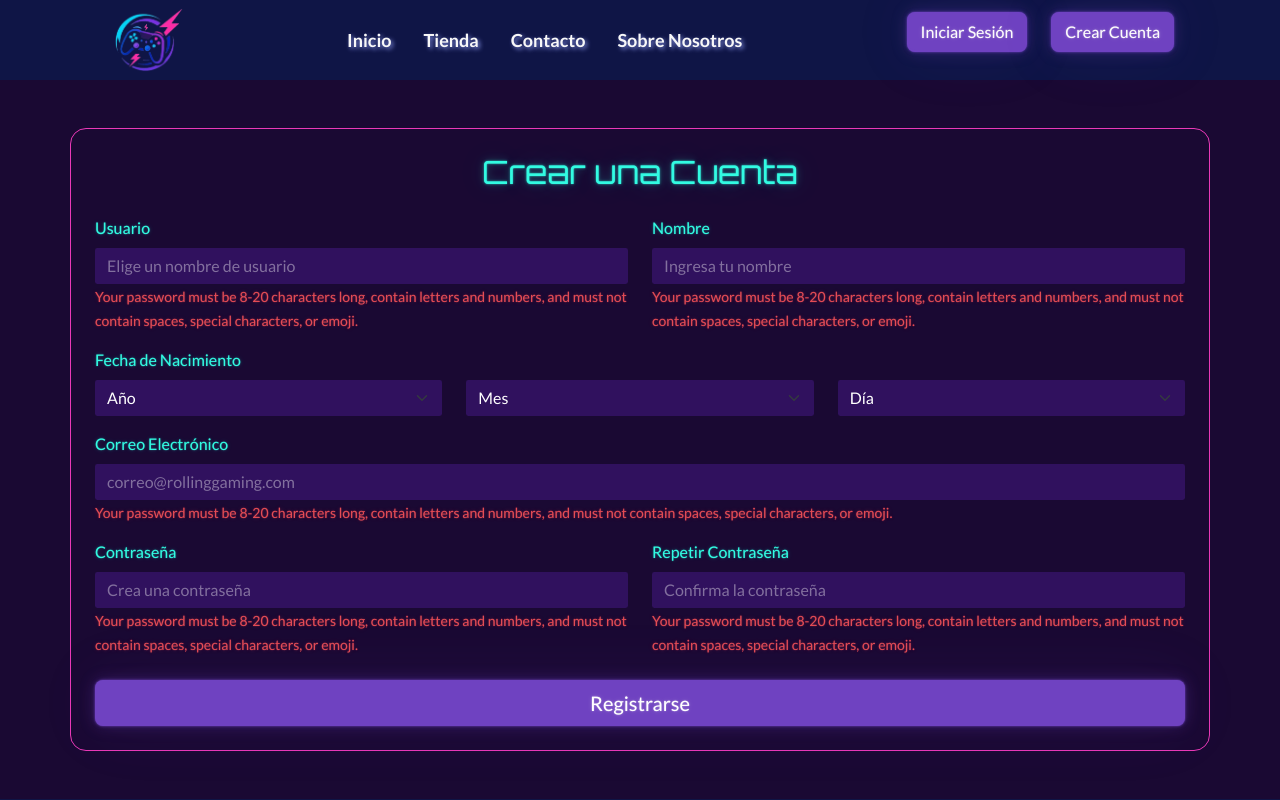
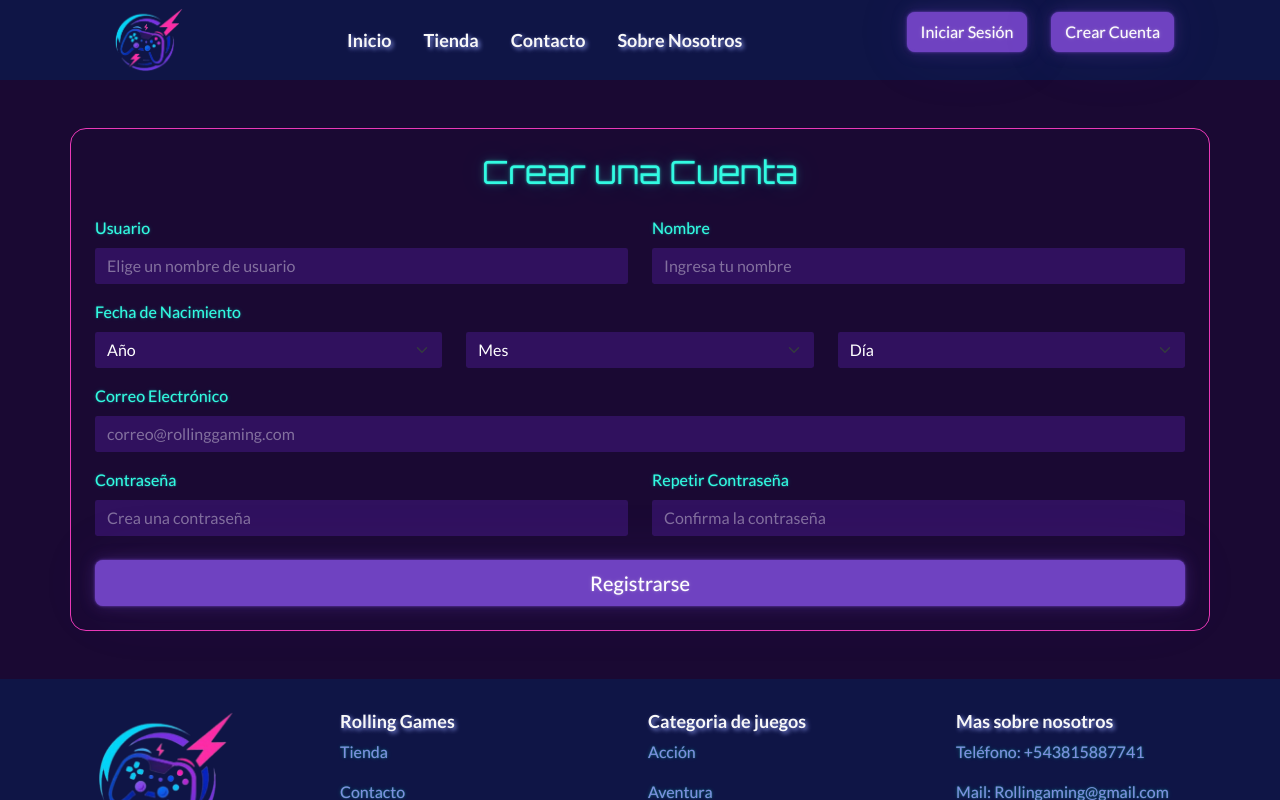
Before and after one commit to nachodev2/rollingGaming, a React (Vite) app: page /registro in a window 1280 px wide. Shown: the top 800 px of the page. Built offline with nearby package versions, Linux system fonts and the light colour scheme.

Commit message:
se agrego validaciones al formulario de registro

```diff
--- a/src/components/pages/login-registro/Registro.jsx
+++ b/src/components/pages/login-registro/Registro.jsx
@@ -1,6 +1,14 @@
 import { Form, Row, Col, Button, Container } from "react-bootstrap";
+import { useForm } from "react-hook-form";
 
 const Registro = () => {
+  const {
+    register,
+    handleSubmit,
+    watch,
+    formState: { errors },
+  } = useForm();
+  const password = watch("Contrasenia");
   return (
     <Container className="my-5 px-4 border border-1 rounded-4 border-secondary">
       <h2 className="text-center my-4">Crear una Cuenta</h2>
@@ -11,14 +19,20 @@ const Registro = () => {
             <Form.Control
               type="text"
               placeholder="Elige un nombre de usuario"
-              required
-              minLength={5}
-              maxLength={15}
+              {...register("usuario", {
+                required: "El nombre de usuario es obligatorio",
+                minLength: {
+                  value: 5,
+                  message: "El nombre de usuario debe tener al menos 5 caracteres",
+                },
+                maxLength: {
+                  value: 30,
+                  message: "El nombre de usuario no puede exceder los 30 caracteres",
+                },
+              })}
             />
             <Form.Text id="formTextUsuario" className="text-danger">
-              Your password must be 8-20 characters long, contain letters and
-              numbers, and must not contain spaces, special characters, or
-              emoji.
+              {errors.usuario?.message}
             </Form.Text>
           </Form.Group>
 
@@ -27,14 +41,20 @@ const Registro = () => {
             <Form.Control
               type="text"
               placeholder="Ingresa tu nombre"
-              required
-              minLength={5}
-              maxLength={25}
+              {...register("nombre", {
+                required: "El nombre es obligatorio",
+                minLength: {
+                  value: 2,
+                  message: "El nombre debe tener al menos 2 caracteres",
+                },
+                maxLength: {
+                  value: 50,
+                  message: "El nombre no puede exceder los 50 caracteres",
+                },
+              })}
             />
             <Form.Text id="formTextNombre" className="text-danger">
-              Your password must be 8-20 characters long, contain letters and
-              numbers, and must not contain spaces, special characters, or
-              emoji.
+              {errors.nombre?.message}
             </Form.Text>
           </Form.Group>
         </Row>
@@ -169,30 +189,33 @@ const Registro = () => {
           <Form.Control
             type="email"
             placeholder="correo@rollinggaming.com"
-            required
-            minLength={5}
-            maxLength={25}
+            {...register("correo", {
+              required: "El correo electrónico es obligatorio",
+              pattern: {
+                value: /^[a-z0-9!#$%&'*+/=?^_`{|}~-]+(?:\.[a-z0-9!#$%&'*+/=?^_`{|}~-]+)*@(?:[a-z0-9](?:[a-z0-9-]*[a-z0-9])?\.)+[a-z0-9](?:[a-z0-9-]*[a-z0-9])?$/,
+                message: "Formato de correo electrónico inválido",
+              },
+            })}
           />
           <Form.Text id="formTextCorreo" className="text-danger">
-            Your password must be 8-20 characters long, contain letters and
-            numbers, and must not contain spaces, special characters, or emoji.
+            {errors.correo?.message}
           </Form.Text>
         </Form.Group>
 
         <Row className="mb-3">
-          <Form.Group as={Col} md="6" controlId="formContrasenia" >
+          <Form.Group as={Col} md="6" controlId="formContrasenia">
             <Form.Label>Contraseña</Form.Label>
             <Form.Control
               type="password"
               placeholder="Crea una contraseña"
-              required
-              minLength={5}
-              maxLength={25}
+              {...register("Contrasenia", {
+              required: "El Contraseña es obligatorio",
+              pattern: {
+                validate: (value) => value === password || "La contraseña no es la misma",
+              },
+            })}
             />
             <Form.Text id="formTextContrasenia" className="text-danger">
-              Your password must be 8-20 characters long, contain letters and
-              numbers, and must not contain spaces, special characters, or
-              emoji.
             </Form.Text>
           </Form.Group>
 
@@ -201,20 +224,30 @@ const Registro = () => {
             <Form.Control
               type="password"
               placeholder="Confirma la contraseña"
-              required
-              minLength={5}
-              maxLength={25}
+              {...register("Contrasenia", {
+              required: "El Contraseña es obligatorio",
+              pattern: {
+                value: /^(?=.*\d)(?=.*[\u0021-\u002b\u003c-\u0040])(?=.*[A-Z])(?=.*[a-z])\S{8,16}$/,
+                message: "La contraseña debe tener al entre 8 y 16 caracteres, al menos un dígito, al menos una minúscula, al menos una mayúscula y al menos un caracter no alfanumérico",
+                minLength: {
+                  value: 8,
+                  message: "La contraseña debe tener al menos 8 caracteres",
+                },
+                maxLength: {
+                  value: 30,
+                  message: "La contraseña no debe tener más de 30 caracteres",
+                },
+              },
+            })}
             />
             <Form.Text id="formTextRepetirContrasenia" className="text-danger">
-              Your password must be 8-20 characters long, contain letters and
-              numbers, and must not contain spaces, special characters, or
-              emoji.
+              {errors.Contrasenia?.message}
             </Form.Text>
           </Form.Group>
         </Row>
 
         <div className="d-grid my-4 ">
-          <Button variant="primary" type="submit" size="lg" >
+          <Button variant="primary" type="submit" size="lg">
             Registrarse
           </Button>
         </div>
```
